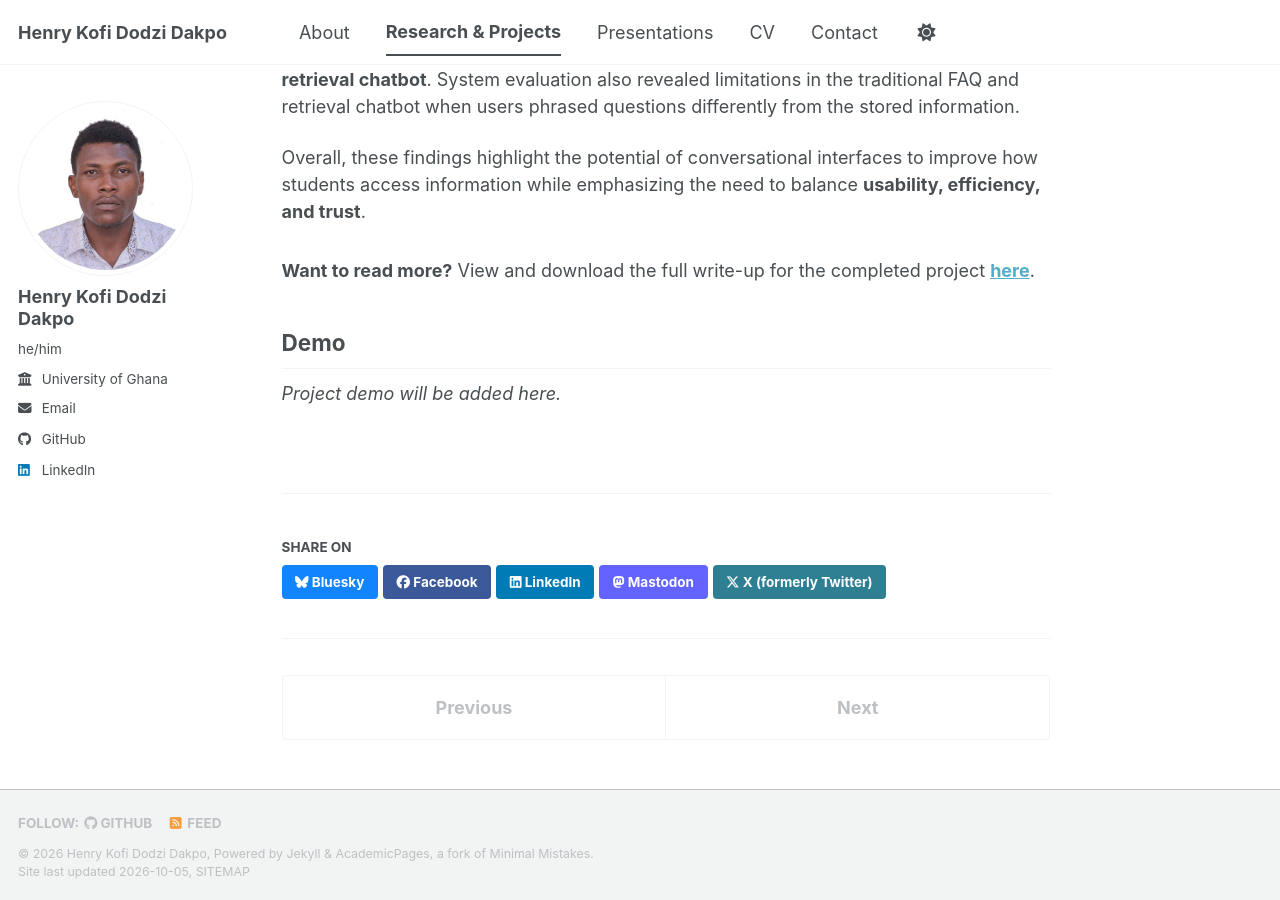
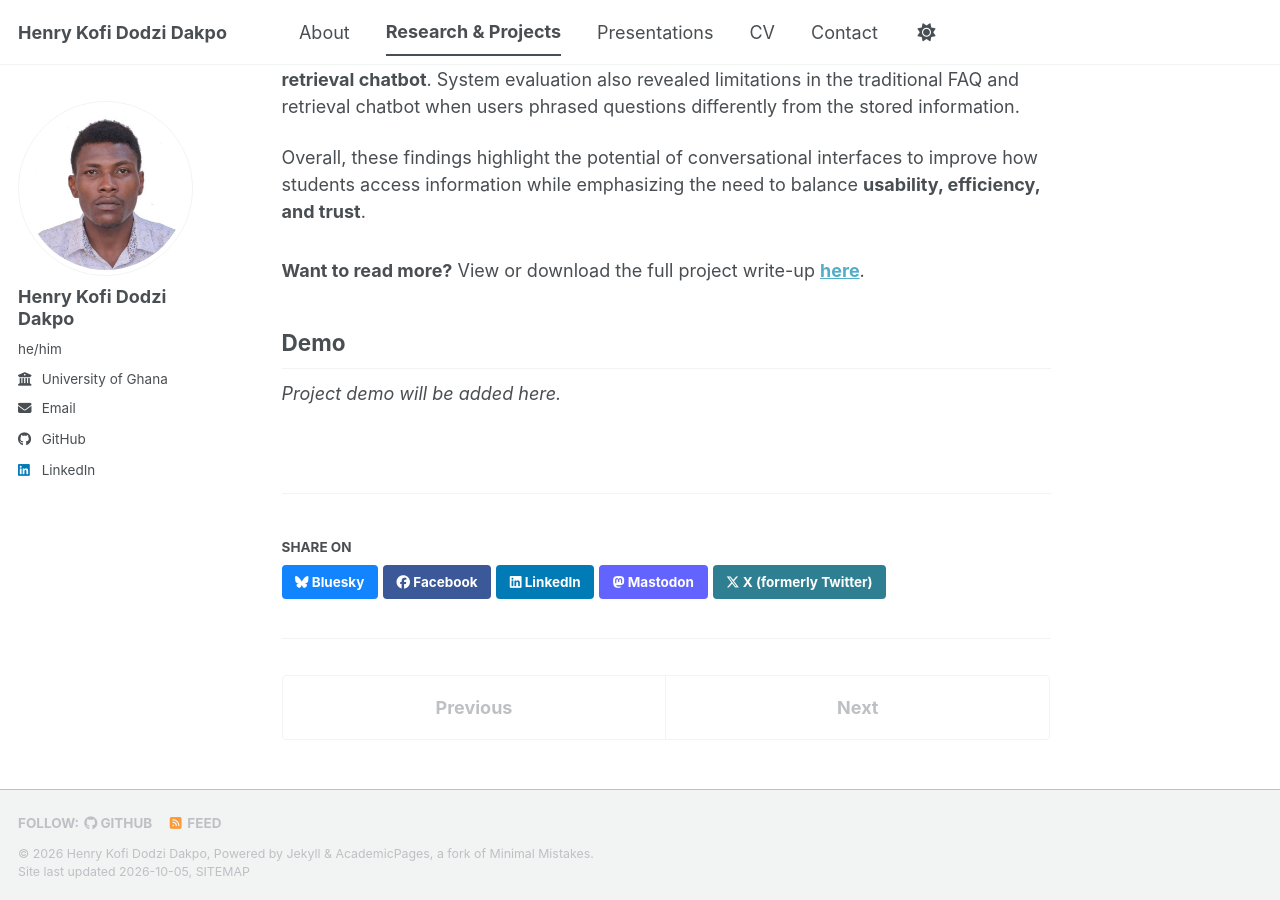
Before and after one commit to henrycitadel9-rgb/henrycitadel9-rgb.github.io, a Jekyll site: the page built from _portfolio/portfolio-1.md, in a window 1280 px wide and 900 px high, scrolled down 1093 px. Built offline with Jekyll 4.4.1, drawn with Linux system fonts in a browser that asks for light colours; a style sheet for code colours, icons or effects is not loaded.

Commit message:
Update portfolio-1.md

```diff
--- a/_portfolio/portfolio-1.md
+++ b/_portfolio/portfolio-1.md
@@ -25,7 +25,7 @@ The results showed that participants preferred the **retrieval and AI chatbots**
 Overall, these findings highlight the potential of conversational interfaces to improve how students access information while emphasizing the need to balance **usability, efficiency, and trust**.
 
 <p style="margin-top: 1.8em; margin-bottom: 2em;">
-<strong>Want to read more?</strong> View and download the full write-up for the completed project <a href="FULL-WRITEUP-LINK"><strong>here</strong></a>.
+<strong>Want to read more?</strong> View or download the full project write-up <a href="FULL-WRITEUP-LINK"><strong>here</strong></a>.
 </p>
 
 ## Demo
```
